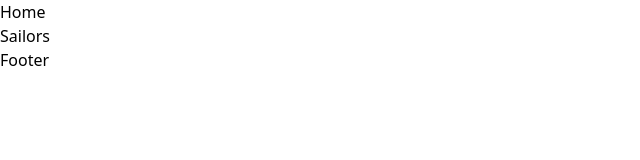
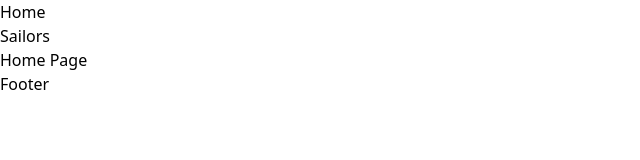
Before and after one commit to GiuliaMoiraghi10/progetto-finale-spec-frontend-front, a React (Vite) app: page / in a window 1280 px wide. Shown: the top 160 px of the page, without its empty margins (0-640 px from the left). Built offline with nearby package versions, Linux system fonts and the light colour scheme.

Commit message:
Aggiungo Outlet al DefaultLayout

```diff
--- a/src/layout/DefaultLayout.jsx
+++ b/src/layout/DefaultLayout.jsx
@@ -1,12 +1,13 @@
 import Header from "../components/Header"
 import Footer from "../components/Footer"
+import { Outlet } from "react-router-dom"
 
 export default function Defaultlayout() {
     return (
         <div>
             <Header />
             <main>
-
+                <Outlet />
             </main>
             <Footer />
         </div>
```
